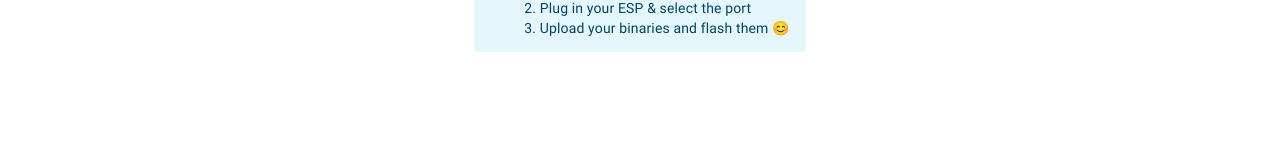
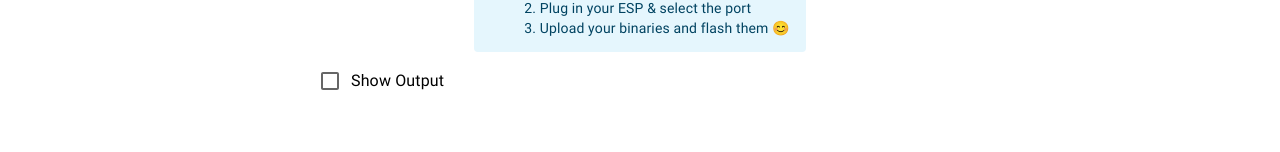
Before and after one commit to SpacehuhnTech/espwebtool, a React (Create React App) app: page / in a window 1280 px wide. Shown: the part 230-382 px from the top of the page. Built offline with nearby package versions, Linux system fonts and the light colour scheme.

Commit message:
Show and hide output

```diff
--- a/src/components/Output.js
+++ b/src/components/Output.js
@@ -2,20 +2,24 @@ import React from 'react'
 import PropTypes from 'prop-types'
 
 import Box from '@mui/material/Box'
+import FormControlLabel from '@mui/material/FormControlLabel'
+import Checkbox from '@mui/material/Checkbox'
+
+import { setCookie, getCookie } from '../modules/cookie.js'
 
 const preCSS = {
     position: 'relative',
     padding: '0',
     margin: '0',
+    width: 'calc(100vw - 1rem)',
+    maxWidth: '40rem',
 }
 
 const boxCSS = {
-    width: 'calc(100vw - 1rem)',
-    maxWidth: '40rem',
-
-    //height: '10rem',
+    width: '100%',
+    height: '10rem',
     //minHeight: '5rem',
-    maxHeight: '20rem',
+    //maxHeight: '10rem',
 
     background: '#eee',
     borderRadius: '4px',
@@ -57,10 +61,22 @@ const codeCSS = {
     fontWeight: 300,
 }
 
+const loadOpen = () => {
+    const cookieValue = getCookie('output')
+    return cookieValue ? cookieValue === 'true' : false
+}
+
 const Output = (props) => {
     // Currently receieved string & list of previous receieved lines
     const received = React.useRef('')
     const [lines, setLines] = React.useState([])
+
+    const [visible, setVisible] = React.useState(loadOpen())
+
+    const openOutput = (value) => {
+        setVisible(value)
+        setCookie('output', value)
+    }
 
     React.useEffect(
         () => {
@@ -84,10 +100,11 @@ const Output = (props) => {
     )
 
     return (
+        <>
+
             <pre style={preCSS}>
-
-            { /* Text */}
-            {lines.length > 0 &&
+                <FormControlLabel control={<Checkbox checked={visible} onChange={e => openOutput(e.target.checked)} />} label="Show Output" />
+                {visible &&
                     <Box sx={boxCSS}>
                         <code style={codeCSS}>
                             {lines.map((line, i) => (
@@ -99,8 +116,8 @@ const Output = (props) => {
                         </code>
                     </Box>
                 }
-
             </pre>
+        </>
     )
 }
 
```
Lines whose indentation alone changed are shown as unchanged.
